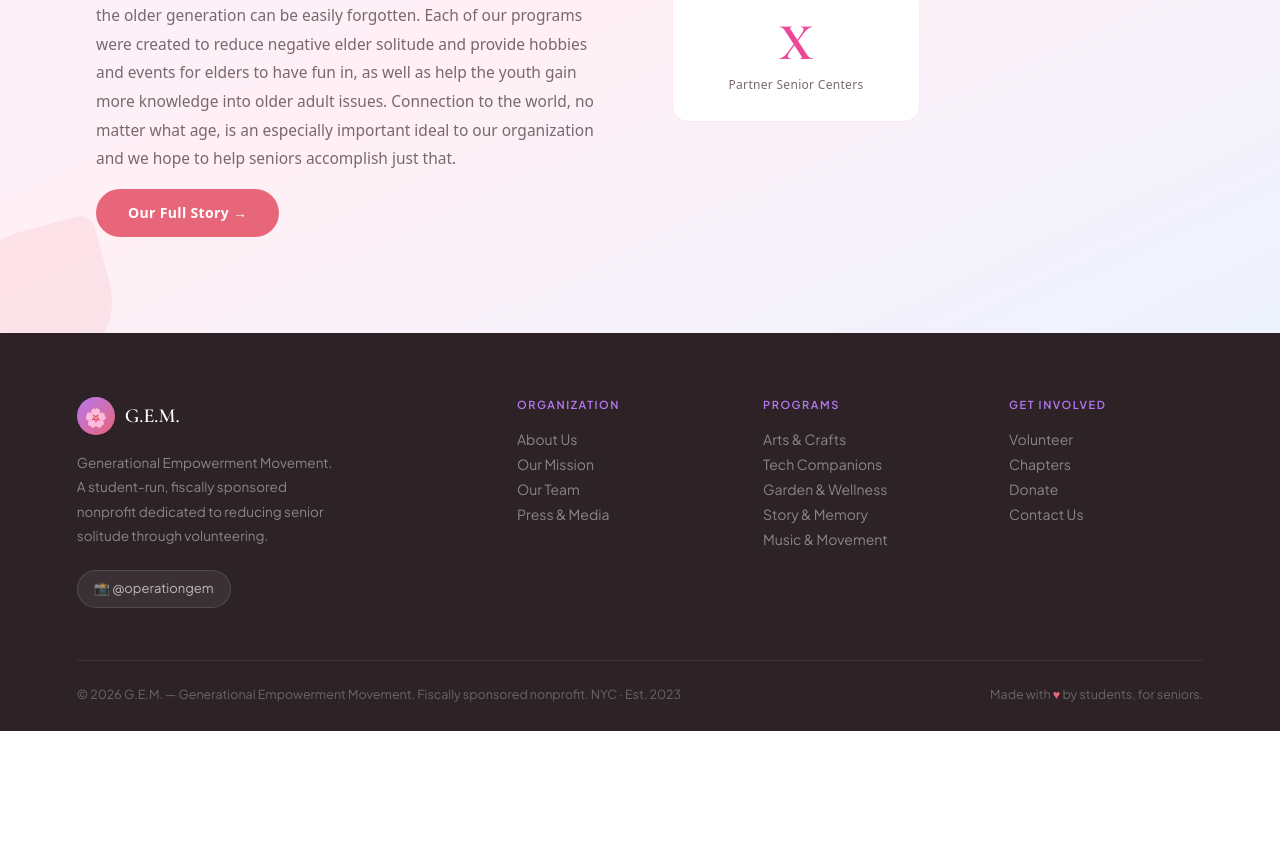
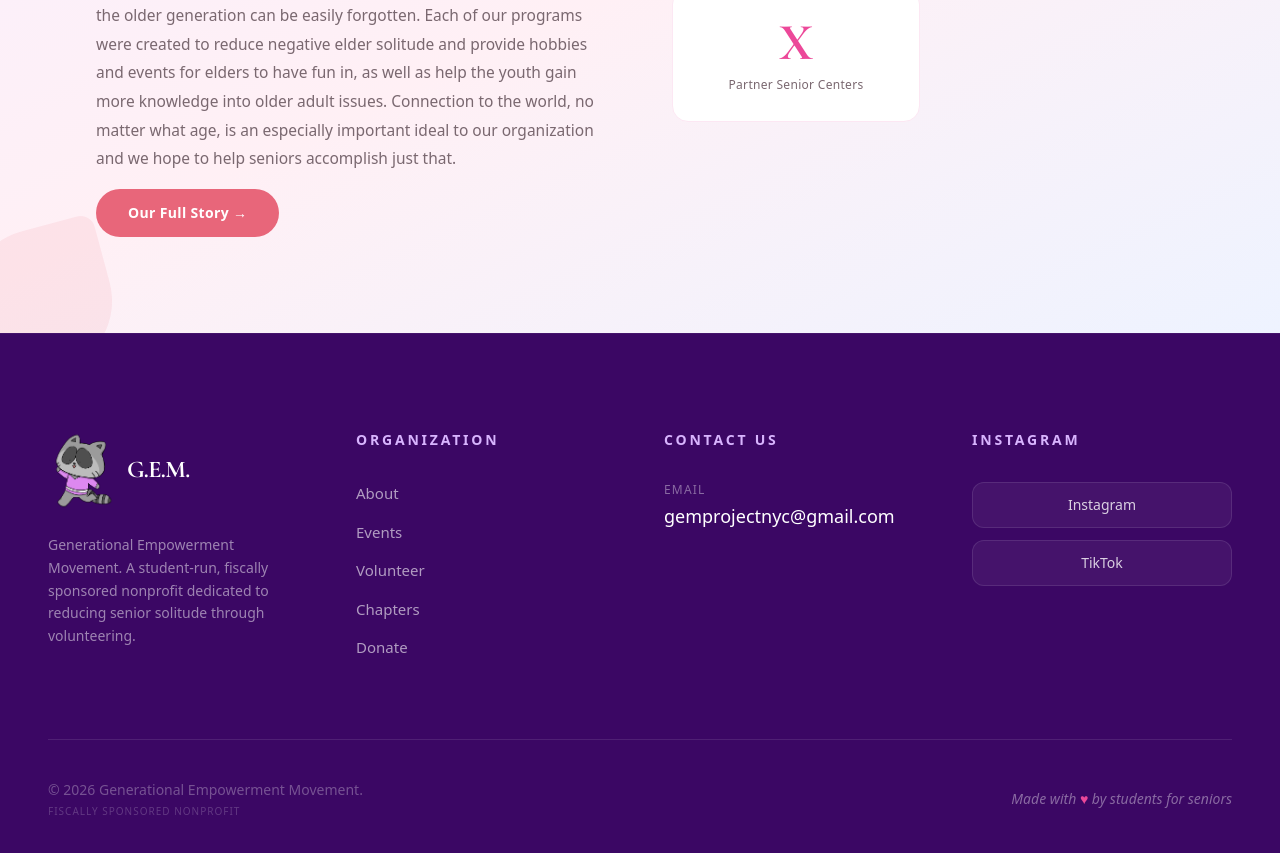
Before and after one commit to gy2335/operationgem, a React (Vite) app: page /home in a window 1280 px wide. Shown: the part 1947-2800 px from the top of the page. Before the commit the page ends 2678 px from the top, so only its background shows below. Built offline with nearby package versions, Linux system fonts and the light colour scheme.

Commit message:
tired to fix fotter

```diff
--- a/package.json
+++ b/package.json
@@ -10,6 +10,7 @@
     "preview": "vite preview"
   },
   "dependencies": {
+    "lucide-react": "^1.7.0",
     "react": "^19.2.4",
     "react-dom": "^19.2.4",
     "react-router-dom": "^7.14.0"
--- a/src/components/Footer.jsx
+++ b/src/components/Footer.jsx
@@ -2,201 +2,110 @@ import React from "react";
 import { Link } from "react-router-dom";
 
 export default function Footer() {
-  const purple   = "#B578F0";
-  const pink     = "#E8667A";
-  const charcoal = "#2D2226";
-  const muted    = "#7A6870";
-
   const year = new Date().getFullYear();
 
   return (
-    <>
-      <style>{`
-        @import url('https://fonts.googleapis.com/css2?family=Cormorant+Garamond:wght@400;600&family=Plus+Jakarta+Sans:wght@400;500;600&display=swap');
+    <footer className="bg-purple-950 px-8 md:px-12 pt-24 pb-12 border-t border-white/5 w-full">
+      <div className="max-w-7xl mx-auto">
 
-        .gem-footer {
-          background: #2D2226;
-          padding: 64px 6vw 28px;
-          font-family: 'Plus Jakarta Sans', sans-serif;
-        }
-        .gem-footer-inner {
-          max-width: 1180px;
-          margin: 0 auto;
-        }
-        .gem-footer-top {
-          display: grid;
-          grid-template-columns: 2fr 1fr 1fr 1fr;
-          gap: 52px;
-          margin-bottom: 52px;
-        }
-        @media (max-width: 900px) {
-          .gem-footer-top { grid-template-columns: 1fr 1fr; gap: 36px; }
-        }
-        @media (max-width: 540px) {
-          .gem-footer-top { grid-template-columns: 1fr; }
-        }
+        {/* Main Grid: 4 Equal Columns on Desktop */}
+        <div className="grid grid-cols-1 sm:grid-cols-2 lg:grid-cols-4 gap-12 mb-20">
 
-        /* Logo col */
-        .gem-footer-brand {
-          display: flex;
-          align-items: center;
-          gap: 10px;
-          margin-bottom: 16px;
-          text-decoration: none;
-        }
-        .gem-footer-logo-circle {
-          width: 38px; height: 38px;
-          border-radius: 50%;
-          background: linear-gradient(135deg, #B578F0, #E8667A);
-          display: flex; align-items: center; justify-content: center;
-          font-size: 18px; flex-shrink: 0;
-        }
-        .gem-footer-org-name {
-          font-family: 'Cormorant Garamond', serif;
-          font-size: 20px; font-weight: 600;
-          color: #fff; line-height: 1;
-        }
-        .gem-footer-tagline {
-          font-size: 13.5px;
-          line-height: 1.8;
-          color: rgba(255,255,255,0.45);
-          max-width: 260px;
-          margin-bottom: 22px;
-        }
-        .gem-footer-social {
-          display: inline-flex;
-          align-items: center;
-          gap: 8px;
-          background: rgba(255,255,255,0.07);
-          border: 1px solid rgba(255,255,255,0.12);
-          border-radius: 100px;
-          padding: 8px 16px;
-          font-size: 13px;
-          color: rgba(255,255,255,0.65);
-          text-decoration: none;
-          transition: background 0.2s, color 0.2s;
-        }
-        .gem-footer-social:hover {
-          background: rgba(181,120,240,0.18);
-          color: #DDB0FF;
-        }
+          {/* Column 1: Brand */}
+          <div className="flex flex-col">
+            <Link to="/" className="flex items-center gap-3 no-underline mb-6">
+              <img src="/rocky.png" alt="Logo" className="h-16 md:h-20 object-contain" />
+              <span
+                className="text-white font-bold text-2xl tracking-tight"
+                style={{ fontFamily: "'Cormorant Garamond', serif" }}
+              >
+                G.E.M.
+              </span>
+            </Link>
+            <p className="text-white/50 text-sm leading-relaxed leading-6">
+              Generational Empowerment Movement. A student-run, fiscally sponsored nonprofit
+              dedicated to reducing senior solitude through volunteering.
+            </p>
+          </div>
 
-        /* Link columns */
-        .gem-footer-col-title {
-          font-size: 11px;
-          font-weight: 600;
-          letter-spacing: 0.14em;
-          text-transform: uppercase;
-          color: #B578F0;
-          margin-bottom: 18px;
-        }
-        .gem-footer-links {
-          display: flex;
-          flex-direction: column;
-          gap: 11px;
-        }
-        .gem-footer-link {
-          font-size: 14px;
-          color: rgba(255,255,255,0.45);
-          text-decoration: none;
-          transition: color 0.2s;
-          line-height: 1;
-        }
-        .gem-footer-link:hover { color: #fff; }
+          {/* Column 2: Organization */}
+          <div className="flex flex-col">
+            <p className="text-purple-300 text-sm font-bold tracking-[0.2em] uppercase mb-8">
+              Organization
+            </p>
+            <nav className="flex flex-col gap-4">
+              {['About', 'Events', 'Volunteer', 'Chapters', 'Donate'].map((item) => (
+                <Link
+                  key={item}
+                  to={`/${item.toLowerCase()}`}
+                  className="text-white/60 text-[15px] no-underline hover:text-white transition-colors duration-200"
+                >
+                  {item}
+                </Link>
+              ))}
+            </nav>
+          </div>
 
-        /* Bottom bar */
-        .gem-footer-bottom {
-          border-top: 1px solid rgba(255,255,255,0.08);
-          padding-top: 24px;
-          display: flex;
-          justify-content: space-between;
-          align-items: center;
-          flex-wrap: wrap;
-          gap: 12px;
-        }
-        .gem-footer-copy {
-          font-size: 12.5px;
-          color: rgba(255,255,255,0.3);
-        }
-        .gem-footer-made {
-          font-size: 12.5px;
-          color: rgba(255,255,255,0.3);
-        }
-        .gem-footer-made span {
-          color: #E8667A;
-        }
-      `}</style>
+          {/* Column 3: Contact (Email Aligned) */}
+          <div className="flex flex-col">
+            <p className="text-purple-300 text-sm font-bold tracking-[0.2em] uppercase mb-8">
+              Contact Us
+            </p>
+            <div className="flex flex-col gap-1">
+              <span className="text-white/40 text-xs uppercase tracking-widest">Email</span>
+              <a
+                href="mailto:gemprojectnyc@gmail.com"
+                className="text-white text-base md:text-lg hover:text-purple-300 transition-colors break-all no-underline"
+              >
+                gemprojectnyc@gmail.com
+              </a>
+            </div>
+          </div>
 
-      <footer className="gem-footer">
-        <div className="gem-footer-inner">
-          <div className="gem-footer-top">
-
-            {/* Brand column */}
-            <div>
-              <Link to="/home" className="gem-footer-brand">
-                <div className="gem-footer-logo-circle">🌸</div>
-                <div className="gem-footer-org-name">G.E.M.</div>
-              </Link>
-              <p className="gem-footer-tagline">
-                Generational Empowerment Movement. A student-run, fiscally sponsored nonprofit dedicated to reducing senior solitude through volunteering.
-              </p>
+          {/* Column 4: Socials */}
+          <div className="flex flex-col">
+            <p className="text-purple-300 text-sm font-bold tracking-[0.2em] uppercase mb-8">
+              Instagram
+            </p>
+            <div className="flex flex-col gap-3">
               <a
                 href="https://www.instagram.com/operationgem/"
                 target="_blank"
                 rel="noopener noreferrer"
-                className="gem-footer-social"
+                className="flex items-center justify-center gap-2 bg-white/5 border border-white/10 rounded-xl py-3 text-sm text-white/80 no-underline transition-all hover:bg-purple-400/20 hover:text-white hover:-translate-y-1"
               >
-                📸 @operationgem
+                <span>Instagram</span>
+              </a>
+              <a
+                href="https://www.tiktok.com/"
+                target="_blank"
+                rel="noopener noreferrer"
+                className="flex items-center justify-center gap-2 bg-white/5 border border-white/10 rounded-xl py-3 text-sm text-white/80 no-underline transition-all hover:bg-purple-400/20 hover:text-white hover:-translate-y-1"
+              >
+                <span>TikTok</span>
               </a>
             </div>
-
-            {/* Organization */}
-            <div>
-              <div className="gem-footer-col-title">Organization</div>
-              <div className="gem-footer-links">
-                <Link to="/about"     className="gem-footer-link">About Us</Link>
-                <Link to="/about"     className="gem-footer-link">Our Mission</Link>
-                <Link to="/about"     className="gem-footer-link">Our Team</Link>
-                <Link to="/events"    className="gem-footer-link">Press & Media</Link>
-              </div>
-            </div>
-
-            {/* Programs */}
-            <div>
-              <div className="gem-footer-col-title">Programs</div>
-              <div className="gem-footer-links">
-                <Link to="/events" className="gem-footer-link">Arts &amp; Crafts</Link>
-                <Link to="/events" className="gem-footer-link">Tech Companions</Link>
-                <Link to="/events" className="gem-footer-link">Garden &amp; Wellness</Link>
-                <Link to="/events" className="gem-footer-link">Story &amp; Memory</Link>
-                <Link to="/events" className="gem-footer-link">Music &amp; Movement</Link>
-              </div>
-            </div>
-
-            {/* Get Involved */}
-            <div>
-              <div className="gem-footer-col-title">Get Involved</div>
-              <div className="gem-footer-links">
-                <Link to="/volunteer" className="gem-footer-link">Volunteer</Link>
-                <Link to="/chapters"  className="gem-footer-link">Chapters</Link>
-                <Link to="/donate"    className="gem-footer-link">Donate</Link>
-                <Link to="/volunteer" className="gem-footer-link">Contact Us</Link>
-              </div>
-            </div>
-
           </div>
 
-          {/* Bottom bar */}
-          <div className="gem-footer-bottom">
-            <p className="gem-footer-copy">
-              © {year} G.E.M. — Generational Empowerment Movement. Fiscally sponsored nonprofit. NYC · Est. 2023
+        </div>
+
+        {/* Bottom Bar */}
+        <div className="border-t border-white/10 pt-10 flex flex-col md:flex-row justify-between items-center gap-6">
+          <div className="flex flex-col items-center md:items-start gap-1">
+            <p className="text-white/30 text-xs md:text-sm">
+              © {year} Generational Empowerment Movement.
             </p>
-            <p className="gem-footer-made">
-              Made with <span>♥</span> by students, for seniors.
+            <p className="text-white/20 text-[10px] uppercase tracking-widest">
+              Fiscally sponsored nonprofit
             </p>
           </div>
+
+          <p className="text-white/40 text-sm italic">
+            Made with <span className="text-pink-500 not-italic">♥</span> by students for seniors
+          </p>
         </div>
-      </footer>
-    </>
+
+      </div>
+    </footer>
   );
 }
```
Also changed, not shown: 1 other file (tests, documents, lock files or other folders).
